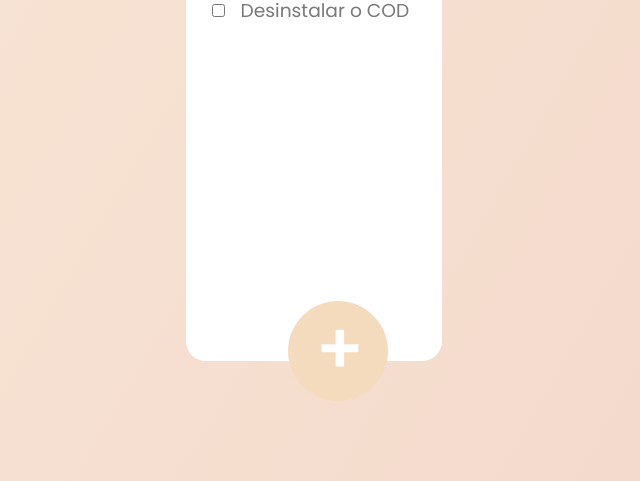
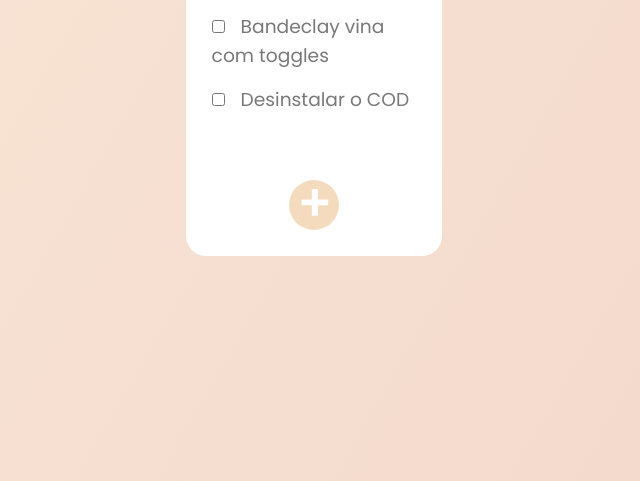
Before and after one commit to RamonSFR/atividade_ebac_front-end, a plain HTML site: page index.html in a window 1280 px wide. Shown: the part 319-800 px from the top of the page, without its empty margins (326-966 px from the left). Drawn offline with nearby package versions, Linux system fonts and the light colour scheme.

Commit message:
reformulação nos botões

```diff
--- a/index.html
+++ b/index.html
@@ -37,9 +37,9 @@
                     <li><input type="checkbox">Bandeclay vina com toggles</li>
                     <li><input type="checkbox">Desinstalar o COD</li>
                 </ul>
-                <div class="btn-add">
-                    <h1>+</h1>
-                </div>
+            </div>
+            <div class="btn-add">
+                <h1>+</h1>
             </div>
         </div>
     </div>
--- a/style.css
+++ b/style.css
@@ -41,12 +41,13 @@ body {
 }
 
 .box {
+    align-items: center;
     display: flex;
     flex-direction: column;
     padding: 2%;
     background: #fff;
     width: 20%;
-    height: 70%;
+    height: fit-content;
     border-radius: 20px;
 }
 
@@ -89,6 +90,7 @@ body {
 
 .list {
     margin-top: 10%;
+    margin-bottom: 25%;
 }
 
 .list ul {
@@ -114,21 +116,25 @@ body {
 }
 
 .btn-add {
-    font-size: 25pt;
+    font-size: 18pt;
     display: flex;
     justify-content: center;
     align-items: center;
     color: #fff;
-    width: 100px;
-    height: 100px;
+    width: 50px;
+    height: 50px;
     background: #f5dbbd;
     border-radius: 50%;
-    position: absolute;
-    left: 48%;
-    bottom: 10%;
     cursor: pointer;
     transition: 0.5s;
     user-select: none;
+    transition: .5s;
+}
+
+.btn-add:hover {
+    width: 75px;
+    height: 75px;
+    font-size: 25pt;
 }
 
 .popup {
@@ -191,12 +197,12 @@ body {
 }
 
 #add-tarefa {
-    background-color: var(--color4);
+    background-color: var(--color3);
     margin-bottom: 5%;
     cursor: pointer;
 }
 
 #fechar {
     cursor: pointer;
-    background: #ff7496;
+    background: #f3c4af;
 }
```
